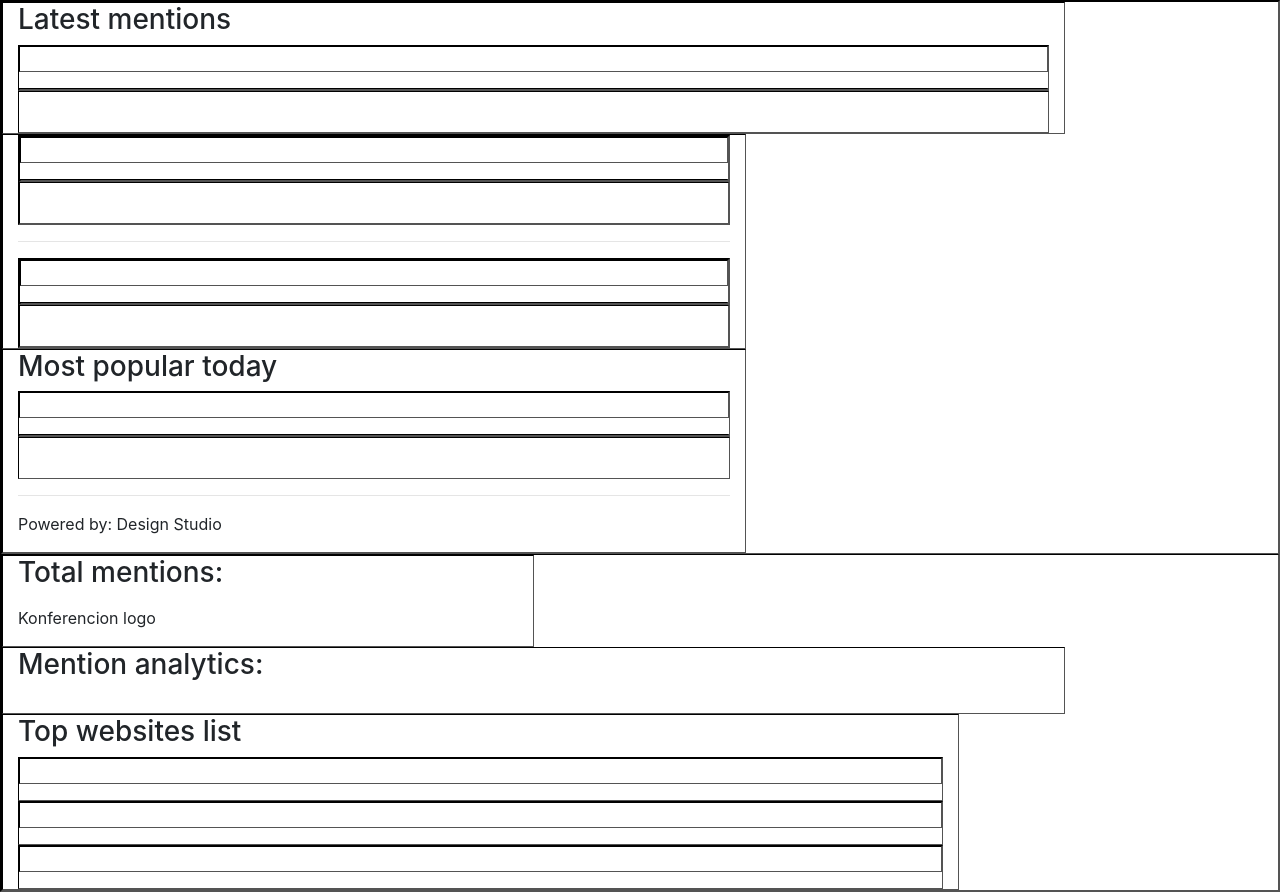
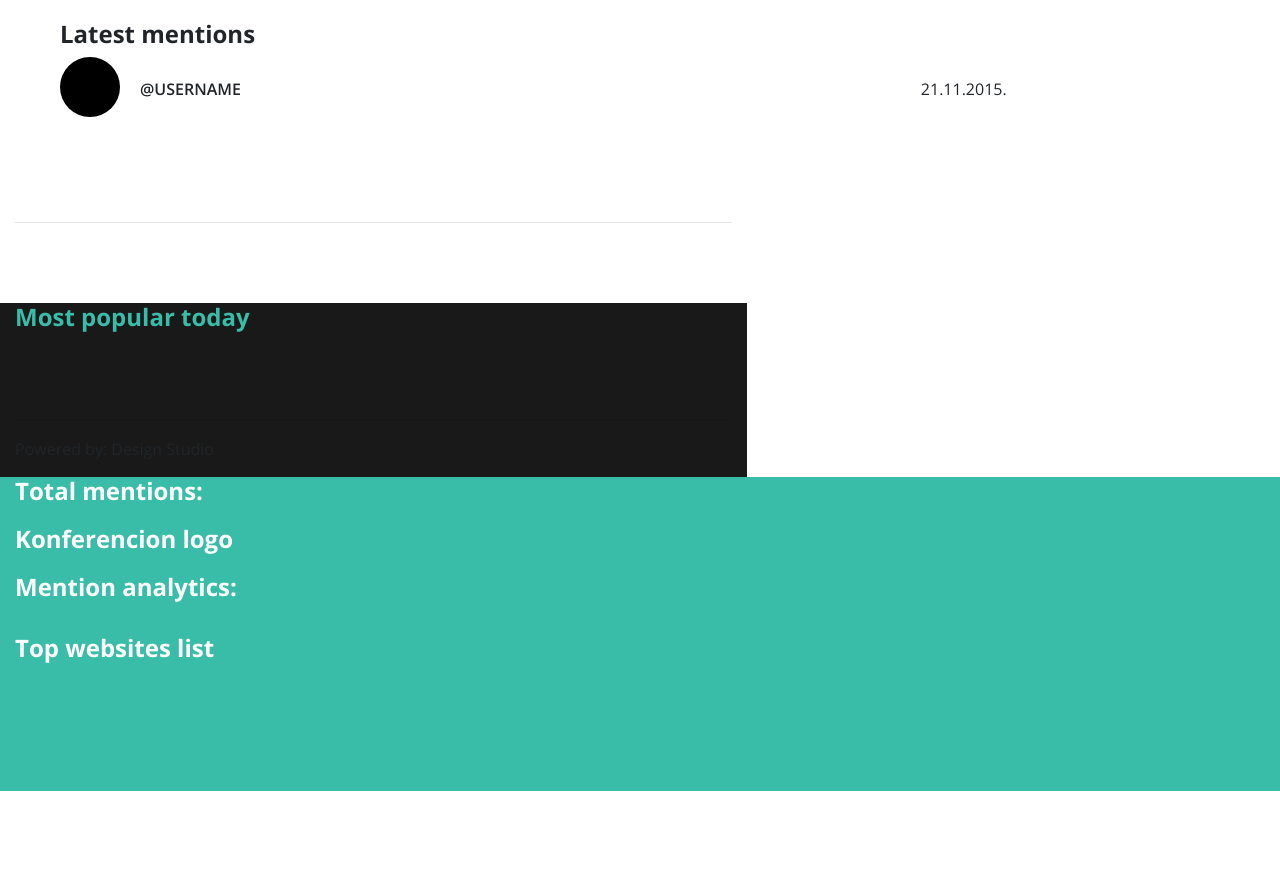
Before and after one commit to gloga/frontend-intern-template, a website: page index.html in a window 1280 px wide. After the commit the page ends 800 px from the top, so only its background shows below. Drawn offline with nearby package versions, Linux system fonts and the light colour scheme.

Commit message:
Počeno stiliziranje u CSS-u

```diff
--- a/index.html
+++ b/index.html
@@ -7,7 +7,7 @@
     <meta name="description" content="Selekcija 10/2015">
     <meta meta name='viewport' content='width=device-width, initial-scale=1.0, maximum-scale=1.0, user-scalable=no'>
 	<link rel="stylesheet" href="bower_components/bootstrap/dist/css/bootstrap.min.css">
-
+	<link href='https://fonts.googleapis.com/css?family=Open+Sans:400,300,600,400italic,600italic,700' rel='stylesheet' type='text/css'>
     <link rel="stylesheet" href="static/css/style.css">
 </head>
 <body>
@@ -19,24 +19,27 @@
 
 
 	<div class="container-fluid">
-		<div class="row">
-			<div class="col-sm-10 top-left">
-				<h3 id="lm">Latest mentions</h3>
+		<div class="row" id="top">
+			<div class="col-sm-10 top-left" id="top-latest">
+				<h3 class="lm">Latest mentions</h3>
 				<div class="poster-info">
 					<div class="avatar-lg">
 						<img src="" alt="">
 					</div>
-					<p class="handle-lg"></p>
-					<div class="post-date-lg"></div>
+					<p class="handle-lg" id="handle-latest-top">
+						@USERNAME
+					</p>
+					<div class="post-date-lg">
+						21.11.2015.
+					</div>
 				</div>
 				<div class="post-lg">
 					<p class="post-text-lg"></p>
 					<img class="post-img-lg" src="" alt="">
 				</div>
 			</div>
-			<div class="col-sm-7 top-mid">
+			<div class="col-sm-7 top-mid" id="mid-latest">
 				<div id="mid-post-1">
-
 					<div class="poster-info">
 						<div class="avatar-sm">
 							<img src="" alt="">
@@ -64,8 +67,8 @@
 					</div>
 				</div>
 			</div>
-			<div class="col-sm-7 top-right">
-				<h3 id="mpt">Most popular today</h3>
+			<div class="col-sm-7 top-right" id="most-pop">
+				<h3 class="mpt">Most popular today</h3>
 				<div class="poster-info">
 					<div class="avatar-sm">
 						<img src="" alt="">
@@ -81,11 +84,15 @@
 				<p>Powered by: Design Studio</p>
 			</div>
 		</div>
-		<div class="row">
+		<div class="row footer navbar-fixed-bottom" id="bottom">
 			<div class="col-sm-5 bottom-left">
 				<h3 class="bottom-headline">Total mentions:</h3>
-				<p class="tm-num"></p>
-				<p>Konferencion logo</p>
+				<p class="total-num" id="total-ment">
+
+				</p>
+				<p class="bottom-headline">
+					Konferencion logo
+				</p>
 			</div>
 			<div class="col-sm-10 bottom-mid">
 				<h3 class="bottom-headline">Mention analytics:</h3>
@@ -97,22 +104,22 @@
 					<div class="avatar-sm">
 						<img src="" alt="">
 					</div>
-					<p class="top-site-name"></p>
-					<p class="top-site-num"></p>
+					<p class="top-site-name" id="top-1-name"></p>
+					<p class="top-site-num" id="top-1-num"></p>
 				</div>
 				<div class="top-2">
 					<div class="avatar-sm">
 						<img src="" alt="">
 					</div>
-					<p class="top-site-name"></p>
-					<p class="top-site-num"></p>
+					<p class="top-site-name" id="top-2-name"></p>
+					<p class="top-site-num" id="top-2-num"></p>
 				</div>
 				<div class="top-3">
 					<div class="avatar-sm">
 						<img src="" alt="">
 					</div>
-					<p class="top-site-name"></p>
-					<p class="top-site-num"></p>
+					<p class="top-site-name" id="top-3-name"></p>
+					<p class="top-site-num" id="top-3-num"></p>
 				</div>
 			</div>
 		</div>
--- a/static/css/style.css
+++ b/static/css/style.css
@@ -1,6 +1,48 @@
-div{
-	border: 1px solid black;
-	border-style: inset;
+html, body{
+	margin: 0;
+	padding: 0;
+	height: 100%;
+	font-family: 'Open Sans',Arial,sans-serif;
 }
-
+.container-fluid{
+	height: inherit;
+}
+.lm{
+	font-size: 1.5em;
+	font-weight: bold;
+}
+.avatar-lg{
+	height:60px;
+	width: 60px;
+	background-color: #000;
+	border-radius: 100%;
+	float:left;
+}.handle-lg{
+	float:left;
+	margin: 20px 0 0 20px;
+	font-weight: 600;
+}
+.post-date-lg{
+	float: right;
+	margin:20px 0 0 20px;
+}
+.top-left{
+	padding: 20px 60px 25px 60px;
+}
+.top-right{
+	background-color: #191919;
+}
+.mpt{
+	color: #39bda9;
+	font-size: 1.5em;
+	font-weight: bold;
+}
+#bottom{
+	background-color: #39bda9;
+}
+.bottom-headline{
+	font-size: 1.5em;
+	font-weight: bold;
+	color: #fff;
+}
 /*# sourceMappingURL=style.css.map */
```
